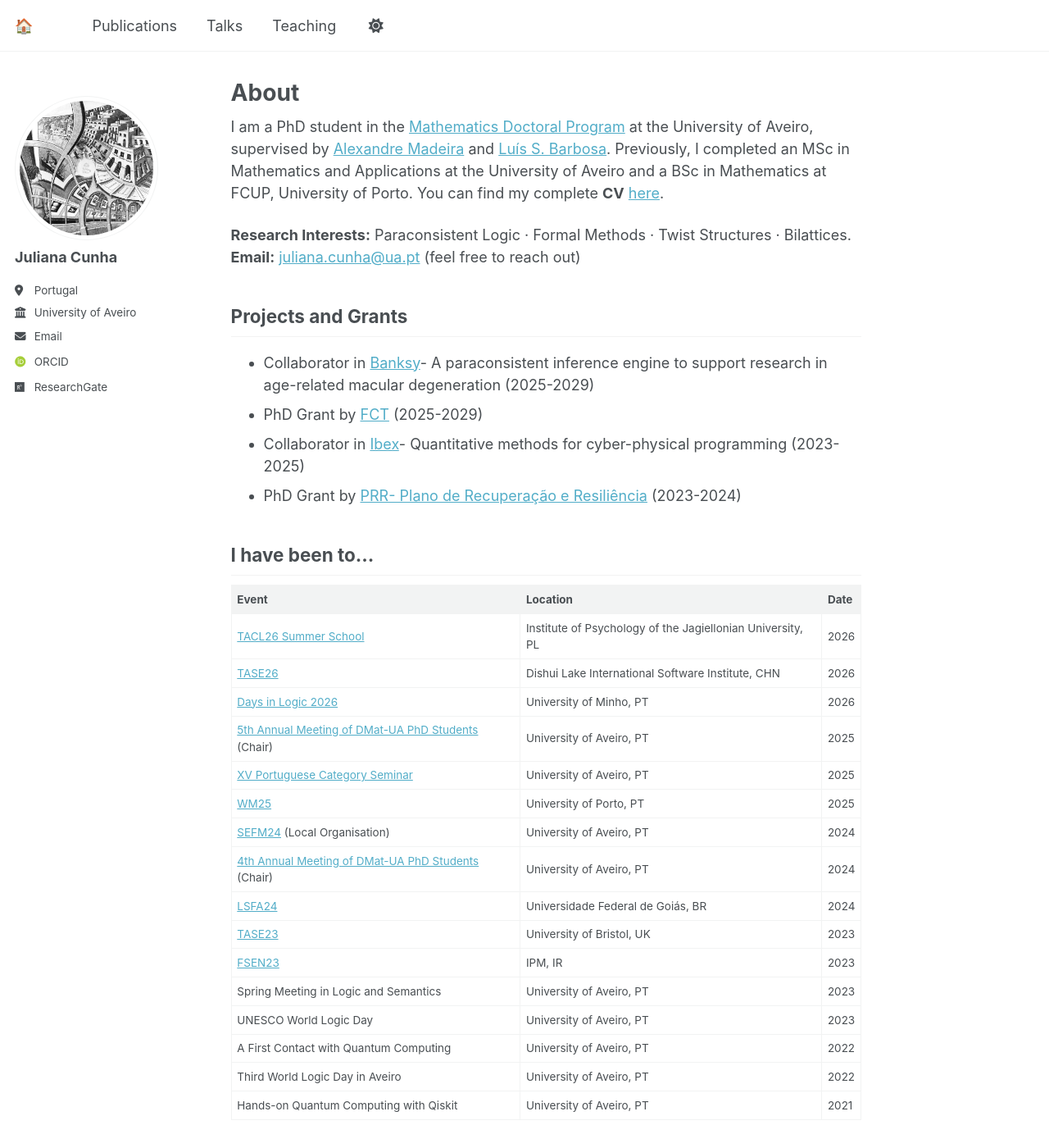
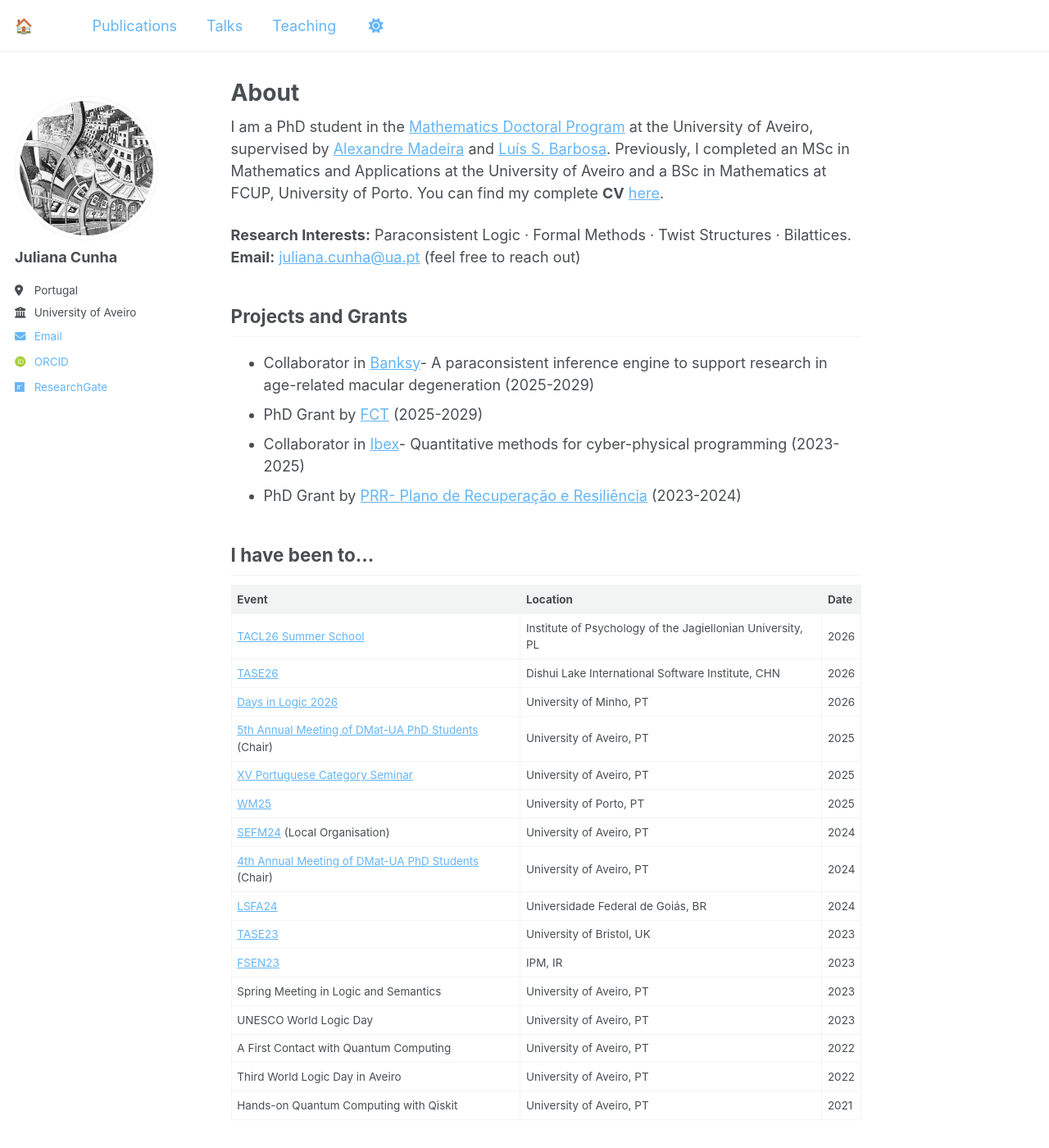
Before and after one commit to juliana-cunha/juliana-cunha.github.io, a Jekyll site: the page built from _pages/about.md, in a window 1280 px wide and 1400 px high. Shown: the whole window at 82% size. Built offline with Jekyll 4.4.1, drawn with Linux system fonts in a browser that asks for light colours; some web fonts are replaced; a script that is not in the unit is left out.

Commit message:
Update main.scss

```diff
--- a/assets/css/main.scss
+++ b/assets/css/main.scss
@@ -41,3 +41,13 @@
     "vendor/font-awesome/solid",
     "vendor/font-awesome/brands"
 ;
+
+/* Custom link colors for dark mode */
+a {
+  color: #64b5f6 !important; /* Brighter, accessible blue */
+  text-decoration: underline; /* Optional: adds subtle visual indicator */
+}
+
+a:hover {
+  color: #90caf9 !important; /* Glow effect on hover */
+}
```
